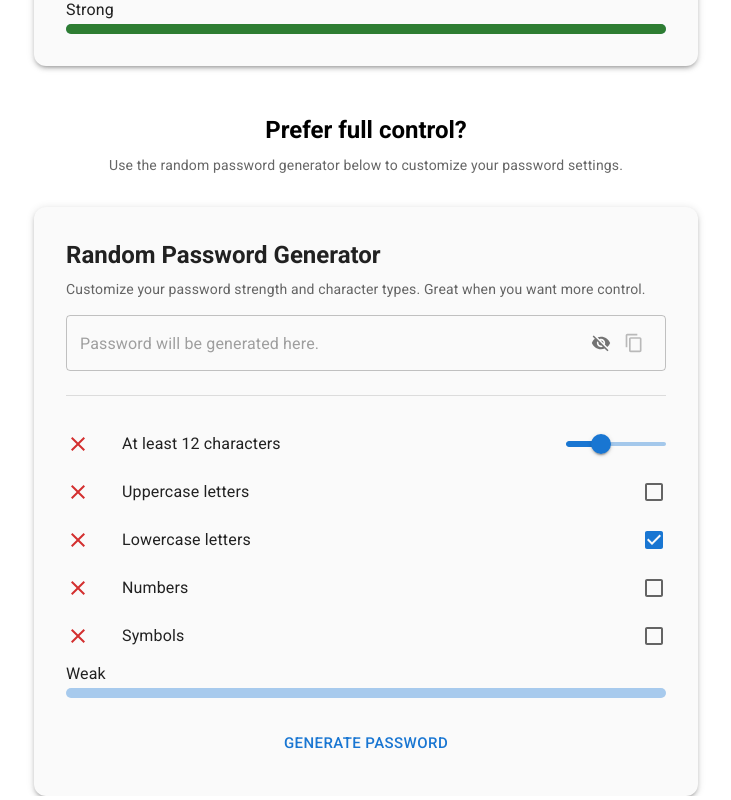
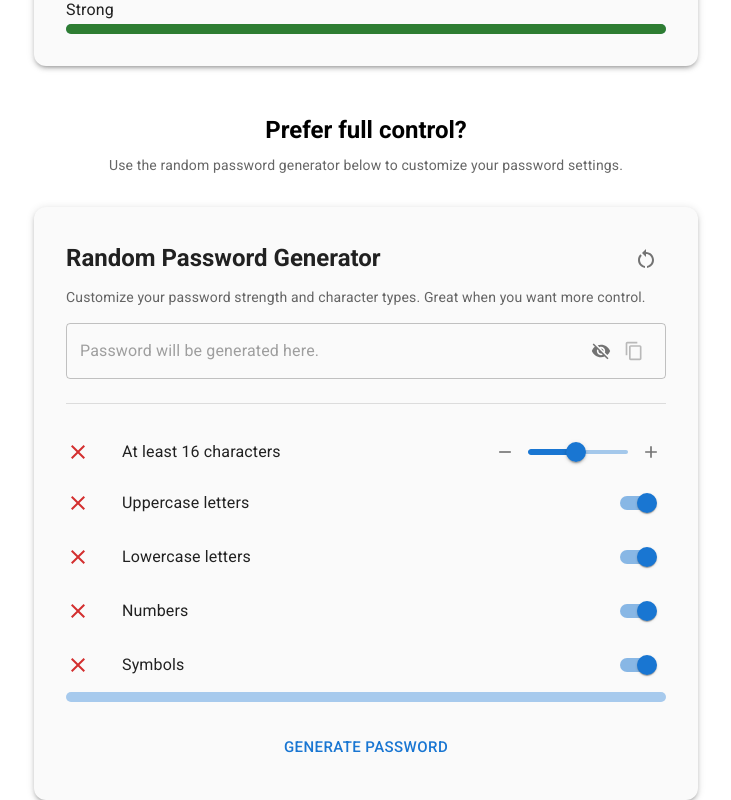
Before and after one commit to bullseye405/password-generator-from-sentence, a React (Create React App) app: page / in a window 1280 px wide. Shown: the part 890-1690 px from the top of the page, without its empty margins (274-1005 px from the left). Built offline with nearby package versions, Linux system fonts and the light colour scheme.

Commit message:
logic and design changes

```diff
--- a/src/PasswordGeneratorFromSentence.tsx
+++ b/src/PasswordGeneratorFromSentence.tsx
@@ -69,6 +69,19 @@ const PasswordGeneratorFromSentence = () => {
           easy to remember but hard to crack.
         </Typography>
 
+        <input
+          type="text"
+          name="fake-username"
+          autoComplete="username"
+          style={{ display: 'none' }}
+        />
+        <input
+          type="password"
+          name="fake-password"
+          autoComplete="new-password"
+          style={{ display: 'none' }}
+        />
+
         <TextField
           fullWidth
           placeholder="e.g. I drink 3 cups of coffee every morning!"
--- a/src/PasswordStrengthChecker.tsx
+++ b/src/PasswordStrengthChecker.tsx
@@ -1,17 +1,20 @@
+import AddIcon from '@mui/icons-material/Add';
 import CheckIcon from '@mui/icons-material/Check';
 import CloseIcon from '@mui/icons-material/Close';
+import RemoveIcon from '@mui/icons-material/Remove';
 import {
   Box,
-  Checkbox,
+  IconButton,
   LinearProgress,
   List,
   ListItem,
   ListItemIcon,
   ListItemText,
   Slider,
+  Switch,
   Typography,
 } from '@mui/material';
-import React from 'react';
+import React, { useRef, useState } from 'react';
 
 import {
   calculatePasswordStrength,
@@ -36,10 +39,54 @@ const PasswordStrengthChecker: React.FC<PasswordStrengthCheckerProps> = ({
   length,
   setLength,
 }) => {
+  const [showValueLabel, setShowValueLabel] = useState(false);
+  const hideTimeout = useRef<NodeJS.Timeout | null>(null);
+  const intervalRef = useRef<NodeJS.Timeout | null>(null);
+  const delayTimeoutRef = useRef<NodeJS.Timeout | null>(null);
+
+  const handleShowValueLabel = () => {
+    setShowValueLabel(true);
+    if (hideTimeout.current) clearTimeout(hideTimeout.current);
+    hideTimeout.current = setTimeout(() => setShowValueLabel(false), 1000);
+  };
+
+  const startChangingLength = (type: 'inc' | 'dec') => {
+    if (!setLength) return;
+
+    const updateLength = () => {
+      setLength((prev) => {
+        const current = prev ?? 1;
+        const newVal =
+          type === 'inc' ? Math.min(32, current + 1) : Math.max(1, current - 1);
+        return newVal;
+      });
+      handleShowValueLabel();
+    };
+
+    // Step 1: do it once immediately
+    updateLength();
+
+    // Step 2: start interval after delay
+    delayTimeoutRef.current = setTimeout(() => {
+      intervalRef.current = setInterval(updateLength, 100);
+    }, 500); // 500ms delay before repeating
+  };
+
+  const stopChangingLength = () => {
+    if (intervalRef.current) {
+      clearInterval(intervalRef.current);
+      intervalRef.current = null;
+    }
+    if (delayTimeoutRef.current) {
+      clearTimeout(delayTimeoutRef.current);
+      delayTimeoutRef.current = null;
+    }
+  };
+
   const strength = calculatePasswordStrength(password);
 
   const criteria: { label: string; valid: boolean; name?: CheckBoxValue }[] = [
-    { label: 'At least 12 characters', valid: password.length >= 12 },
+    { label: 'At least 16 characters', valid: password.length >= 16 },
     {
       label: 'Uppercase letters',
       valid: /[A-Z]/.test(password),
@@ -78,8 +125,7 @@ const PasswordStrengthChecker: React.FC<PasswordStrengthCheckerProps> = ({
             {checkBoxState && (
               <>
                 {criterion.name ? (
-                  <Checkbox
-                    sx={{ padding: 0 }}
+                  <Switch
                     checked={checkBoxState[criterion.name]}
                     onChange={() => {
                       if (setCheckBoxState && criterion.name) {
@@ -91,22 +137,50 @@ const PasswordStrengthChecker: React.FC<PasswordStrengthCheckerProps> = ({
                     }}
                   />
                 ) : (
+                  <Box display="flex" alignItems="center" gap={1}>
+                    <IconButton
+                      size="small"
+                      onMouseDown={() => startChangingLength('dec')}
+                      onMouseUp={stopChangingLength}
+                      onMouseLeave={stopChangingLength}
+                      onTouchStart={() => startChangingLength('dec')}
+                      onTouchEnd={stopChangingLength}
+                      disabled={length === 1}
+                    >
+                      <RemoveIcon fontSize="small" />
+                    </IconButton>
                     <Slider
                       value={length}
-                    onChange={(_, newValue) => setLength?.(newValue as number)}
+                      onChange={(_, newValue) =>
+                        setLength?.(newValue as number)
+                      }
                       min={1}
                       max={32}
                       step={1}
-                    valueLabelDisplay="auto"
+                      valueLabelDisplay={showValueLabel ? 'on' : 'auto'}
                       sx={{ width: 100 }}
                     />
+                    <IconButton
+                      size="small"
+                      onMouseDown={() => startChangingLength('inc')}
+                      onMouseUp={stopChangingLength}
+                      onMouseLeave={stopChangingLength}
+                      onTouchStart={() => startChangingLength('inc')}
+                      onTouchEnd={stopChangingLength}
+                      disabled={length === 32}
+                    >
+                      <AddIcon fontSize="small" />
+                    </IconButton>
+                  </Box>
                 )}
               </>
             )}
           </ListItem>
         ))}
       </List>
-      <Typography variant="subtitle1">{getStrengthLabel(strength)}</Typography>
+      <Typography variant="subtitle1">
+        {password ? getStrengthLabel(strength) : ''}
+      </Typography>
       <LinearProgress
         variant="determinate"
         value={strength}
--- a/src/RandomPasswordGenerator.tsx
+++ b/src/RandomPasswordGenerator.tsx
@@ -2,6 +2,7 @@ import {
   Box,
   Button,
   Divider,
+  IconButton,
   Paper,
   Typography,
   useMediaQuery,
@@ -11,11 +12,14 @@ import React, { useState } from 'react';
 import GeneratedPassword from './GeneratedPassword';
 import PasswordStrengthChecker from './PasswordStrengthChecker';
 import { generateRandomPassword, initialCheckBoxState } from './utils';
+import { RestartAlt } from '@mui/icons-material';
+
+const MIN_LENGTH = 16;
 
 const RandomPasswordGenerator = () => {
   const [generated, setGenerated] = useState('');
   const [checkBoxState, setCheckBoxState] = useState(initialCheckBoxState);
-  const [length, setLength] = useState(12);
+  const [length, setLength] = useState(16);
 
   const theme = useTheme();
   const isMobile = useMediaQuery(theme.breakpoints.down('sm'));
@@ -26,9 +30,18 @@ const RandomPasswordGenerator = () => {
   };
 
   const handleInputChange = (e: { target: { value: string } }) => {
-    setGenerated(e.target.value);
-    setLength(e.target.value.length);
+    const noWhitespace = e.target.value.replace(/\s/g, '');
+    setGenerated(noWhitespace);
+    setLength(noWhitespace.length);
   };
+
+  const handleReset = () => {
+    setGenerated('');
+    setCheckBoxState(initialCheckBoxState);
+    setLength(MIN_LENGTH);
+  };
+
+  const disabledGenerateButton = !Object.values(checkBoxState).some(Boolean);
 
   return (
     <Box width={isMobile ? 'auto' : '100%'}>
@@ -42,6 +55,7 @@ const RandomPasswordGenerator = () => {
           backgroundColor: theme.palette.grey[50],
         }}
       >
+        <Box display="flex" alignItems="center" justifyContent="space-between">
           <Typography
             variant={isMobile ? 'h6' : 'h5'}
             fontWeight={600}
@@ -49,6 +63,15 @@ const RandomPasswordGenerator = () => {
           >
             Random Password Generator
           </Typography>
+          <IconButton
+            aria-label="Reset"
+            onClick={handleReset}
+            size={isMobile ? 'small' : 'medium'}
+            sx={{ ml: 1, mb: 1 }}
+          >
+            <RestartAlt />
+          </IconButton>
+        </Box>
 
         <Typography
           variant="body2"
@@ -81,6 +104,7 @@ const RandomPasswordGenerator = () => {
           fullWidth
           size="large"
           sx={{ mt: 3 }}
+          disabled={disabledGenerateButton}
         >
           Generate Password
         </Button>
--- a/src/utils.ts
+++ b/src/utils.ts
@@ -137,10 +137,10 @@ export enum CheckBoxValue {
 export type CheckBoxState = Record<CheckBoxValue, boolean>;
 
 export const initialCheckBoxState: CheckBoxState = {
-  [CheckBoxValue.uppercase]: false,
+  [CheckBoxValue.uppercase]: true,
   [CheckBoxValue.lowercase]: true,
-  [CheckBoxValue.numbers]: false,
-  [CheckBoxValue.symbols]: false,
+  [CheckBoxValue.numbers]: true,
+  [CheckBoxValue.symbols]: true,
 };
 
 const CHARACTER_SETS: Record<CheckBoxValue, [string, number]> = {
@@ -170,7 +170,6 @@ export const generateRandomPassword = (
       for (let i = 0; i < length; i++) {
         const randSetIndex = Math.floor(Math.random() * includedSets.length);
         const randSet = includedSets[randSetIndex];
-        console.log({ includedSets, randSet, randSetIndex });
 
         const randCharIndex = Math.floor(Math.random() * randSet.length);
         const randChar = randSet[randCharIndex];
```
Lines whose indentation alone changed are shown as unchanged.
